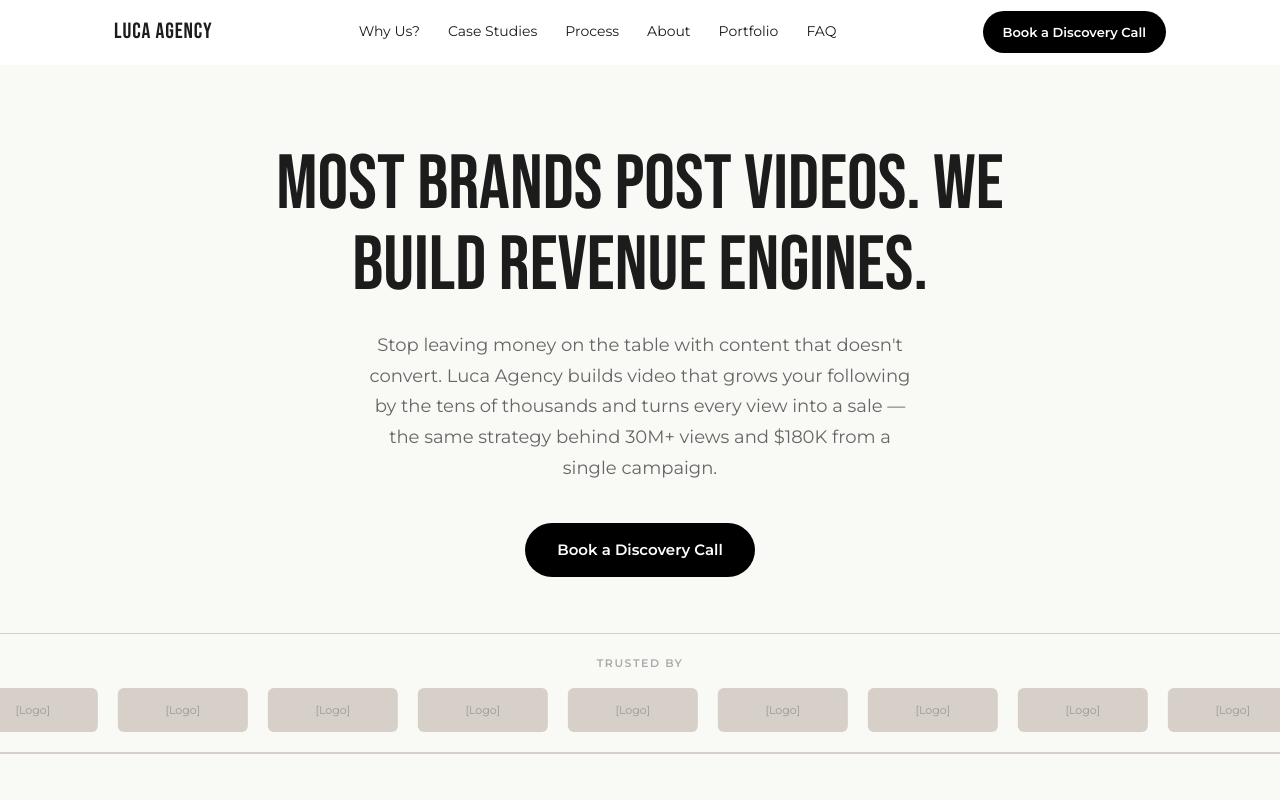
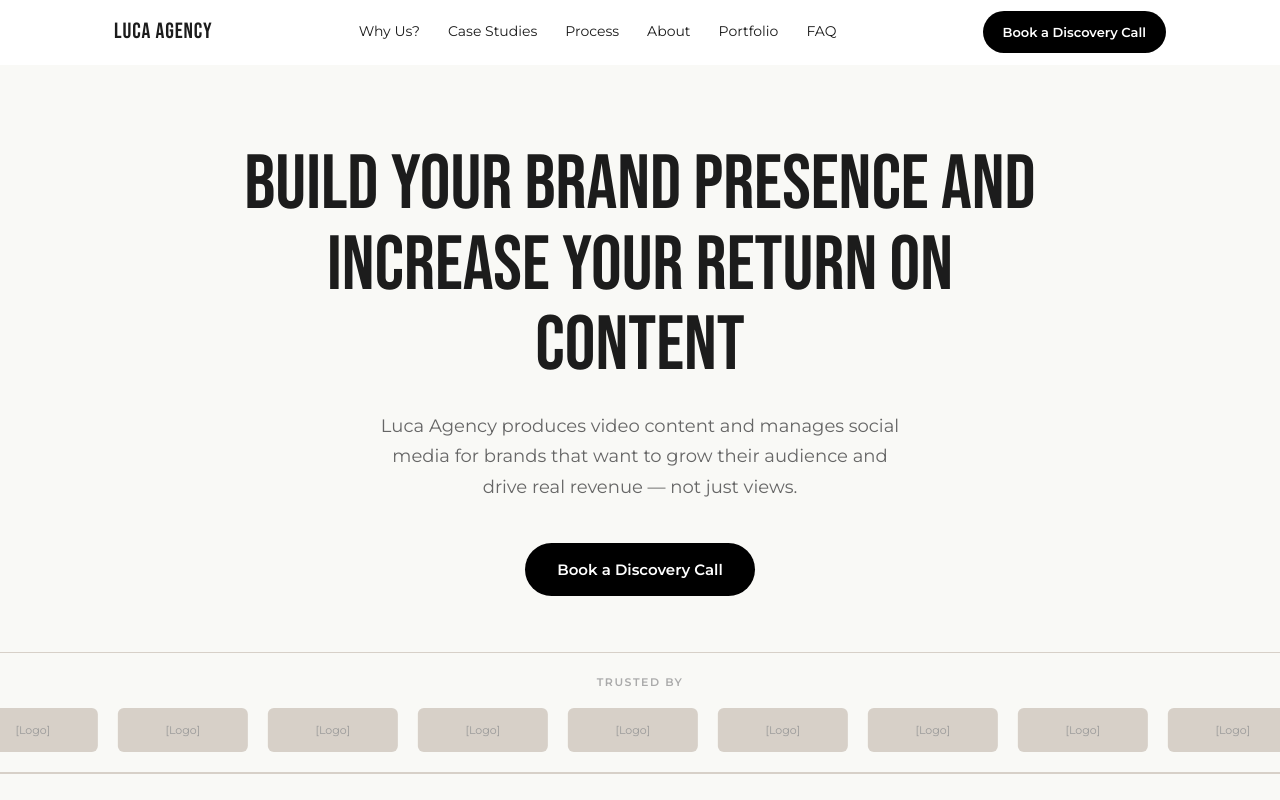
Before and after one commit to ekishinevsky/lucaagencysite, a Next.js app: page / in a window 1280 px wide. Shown: the top 800 px of the page. Built offline with nearby package versions, Linux system fonts and the light colour scheme.

Commit message:
Hero: cleaner direct headline

```diff
--- a/components/Hero.tsx
+++ b/components/Hero.tsx
@@ -17,7 +17,7 @@ export default function Hero() {
           marginLeft: "auto",
           marginRight: "auto",
         }}>
-          Most Brands Post Videos. We Build Revenue Engines.
+          Build Your Brand Presence and Increase Your Return on Content
         </h1>
 
         <p style={{
@@ -25,11 +25,11 @@ export default function Hero() {
           fontWeight: 400,
           fontSize: 18,
           color: "#666",
-          maxWidth: 560,
+          maxWidth: 540,
           margin: "0 auto 40px",
           lineHeight: 1.7,
         }}>
-          Stop leaving money on the table with content that doesn&apos;t convert. Luca Agency builds video that grows your following by the tens of thousands and turns every view into a sale — the same strategy behind 30M+ views and $180K from a single campaign.
+          Luca Agency produces video content and manages social media for brands that want to grow their audience and drive real revenue — not just views.
         </p>
 
         <a href="#contact" style={{
```
